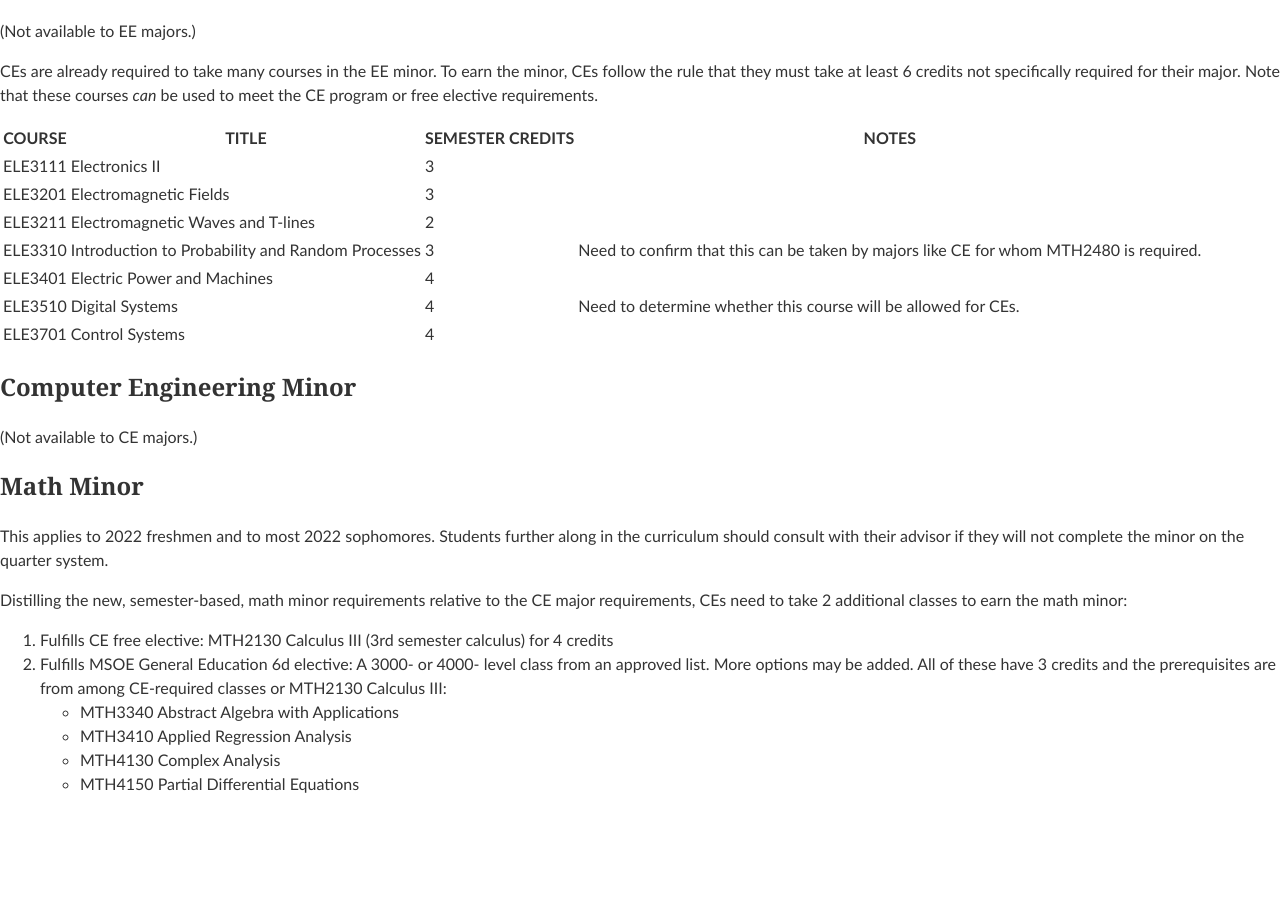
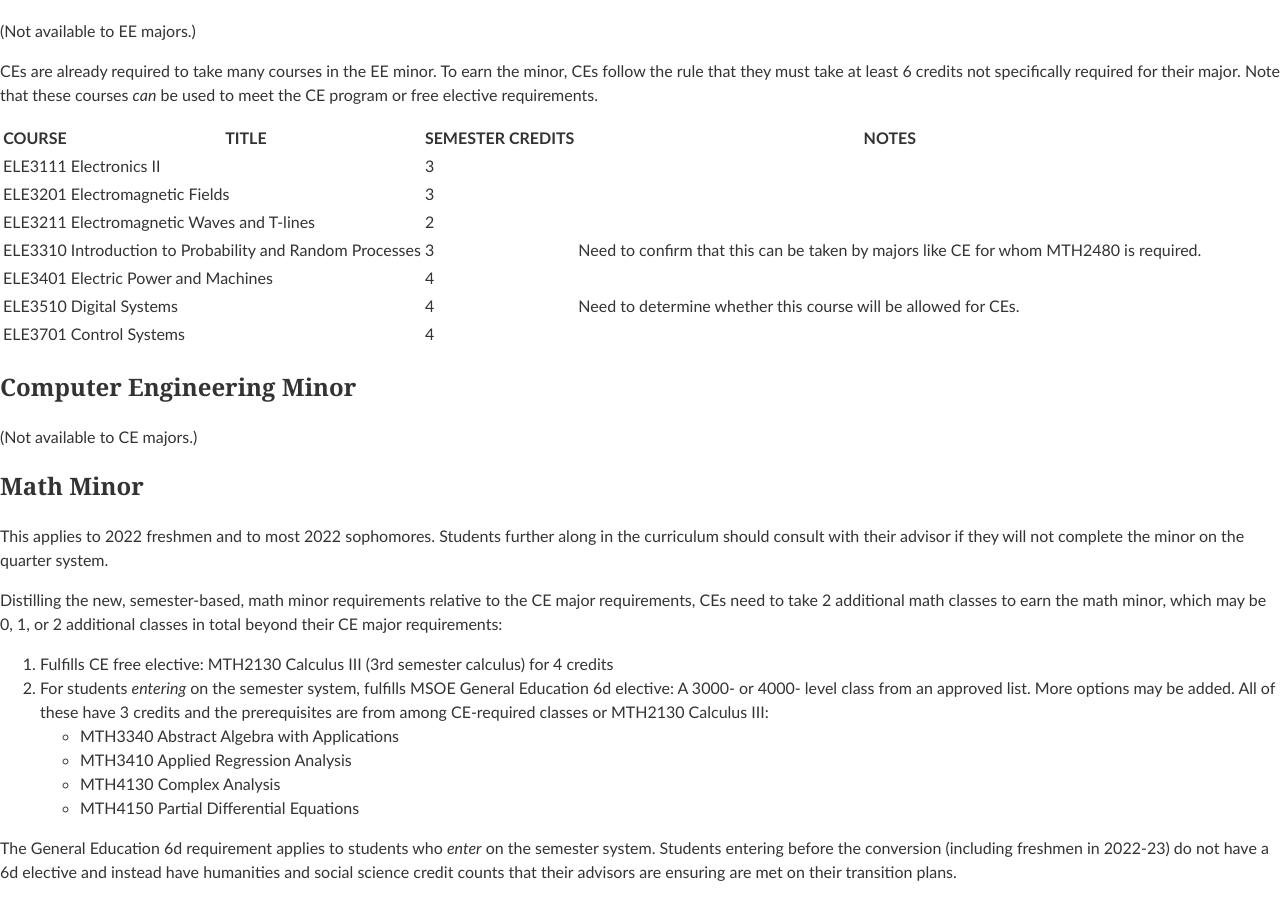
Before and after one commit to edurant/edurant.github.io, a Jekyll site: the page built from advising/semester-transition-ref.md, in a window 1280 px wide and 900 px high, scrolled down 3233 px. Built offline with Jekyll 4.4.1, drawn with Linux system fonts in a browser that asks for light colours; before the commit the page ends 4045 px from its top, so only the background shows below that.

Commit message:
clarification about GenEd 6d applying to students who *enter* on semesters

```diff
--- a/advising/semester-transition-ref.md
+++ b/advising/semester-transition-ref.md
@@ -142,11 +142,13 @@ ELE3701 | Control Systems | 4
 
 This applies to 2022 freshmen and to most 2022 sophomores. Students further along in the curriculum should consult with their advisor if they will not complete the minor on the quarter system.
 
-Distilling the new, semester-based, math minor requirements relative to the CE major requirements, CEs need to take 2 additional classes to earn the math minor:
+Distilling the new, semester-based, math minor requirements relative to the CE major requirements, CEs need to take 2 additional math classes to earn the math minor, which may be 0, 1, or 2 additional classes in total beyond their CE major requirements:
 
 1. Fulfills CE free elective: MTH2130 Calculus III (3rd semester calculus) for 4 credits
-1. Fulfills MSOE General Education 6d elective: A 3000- or 4000- level class from an approved list. More options may be added. All of these have 3 credits and the prerequisites are from among CE-required classes or MTH2130 Calculus III:
+1. For students *entering* on the semester system, fulfills MSOE General Education 6d elective: A 3000- or 4000- level class from an approved list. More options may be added. All of these have 3 credits and the prerequisites are from among CE-required classes or MTH2130 Calculus III:
    * MTH3340 Abstract Algebra with Applications
    * MTH3410 Applied Regression Analysis
    * MTH4130 Complex Analysis
    * MTH4150 Partial Differential Equations
+
+The General Education 6d requirement applies to students who *enter* on the semester system. Students entering before the conversion (including freshmen in 2022-23) do not have a 6d elective and instead have humanities and social science credit counts that their advisors are ensuring are met on their transition plans.
```
